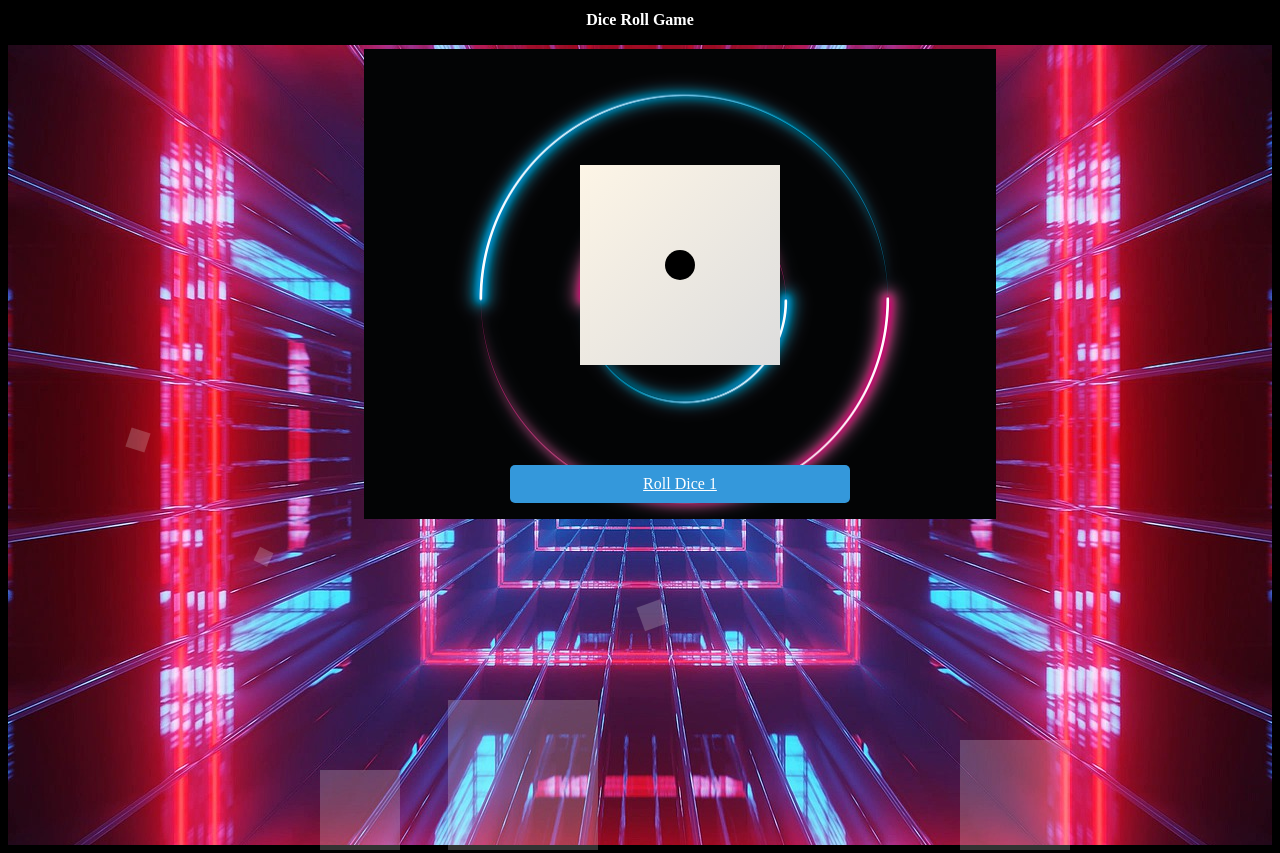
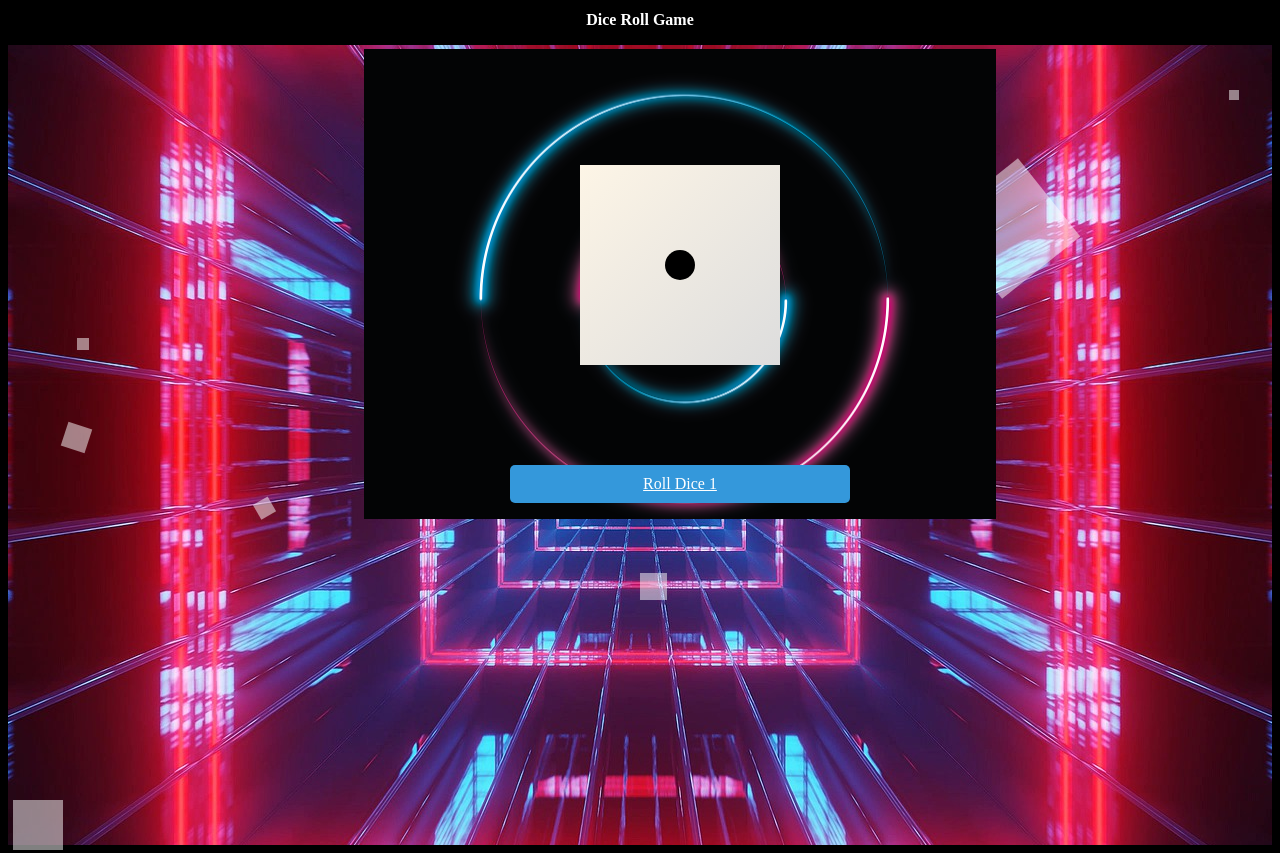
Before and after one commit to tan8325/Team4_DiceGame_Repo, a plain HTML site: page index.html in a window 1280 px wide. Shown: the top 853 px of the page. Drawn offline with Linux system fonts and the light colour scheme.

Commit message:
updated html file and backgroundstyle.css

```diff
--- a/backgroundstyle.css
+++ b/backgroundstyle.css
@@ -1,26 +1,15 @@
 /* backgroundstyle.css */
 
 
-
-
-/**{
-    margin: 0px;
-    padding: 0px;
-}
-*/
-
-
-.area{
+.backing
+{
     background: center url("images/neon.jpg");
-    background: -webkit-linear-gradient(to left, #8f94fb, #4e54c8);
     width: 100%;
     height:100vh;
-
-
 }
 
-.circles{
-/*    position: absolute;*/
+.die
+{
     top: 0;
     left: 0;
     width: 100%;
@@ -28,108 +17,128 @@
     overflow: hidden;
 }
 
-.circles li{
+.die li
+{
+    background: rgba(255, 255, 255, 0.5);
     position: absolute;
+    list-style: none;
     display: block;
-    list-style: none;
     width: 20px;
     height: 20px;
-    background: rgba(255, 255, 255, 0.2);
     animation: animate 5s linear infinite;
     bottom: -50px;
 
 }
 
-.circles li:nth-child(1){
-    left: 25%;
-    width: 80px;
-    height: 80px;
-    animation-delay: 0s;
+.die li:nth-child(1)
+{
+    left: 1%;
+    width: 50px;
+    height: 50px;
     animation-duration: 5s;
 }
 
 
-.circles li:nth-child(2){
+.die li:nth-child(2)
+{
+    left: 5%;
+    width: 25px;
+    height: 25px;
+    animation-duration: 25s;
+}
+
+.die li:nth-child(3)
+{
     left: 10%;
     width: 20px;
     height: 20px;
-    animation-delay: 0s;
-    animation-duration: 25s;
+    animation-duration: 11s;
 }
 
-.circles li:nth-child(3){
-    left: 70%;
-    width: 20px;
-    height: 20px;
-    animation-delay: 0s;
-    animation-duration: 10s;
+.die li:nth-child(4)
+{
+    left: 35%;
+    width: 65px;
+    height: 65px;
+    animation-duration: 21s;
 }
 
-.circles li:nth-child(4){
-    left: 40%;
-    width: 60px;
-    height: 60px;
-    animation-delay: 0s;
+.die li:nth-child(5)
+{
+    left: 65%;
+    width: 22px;
+    height: 22px;
+    animation-duration: 15s;
+}
+
+.die li:nth-child(6)
+{
+    left: 75%;
+    width: 100px;
+    height: 100px;
+    animation-duration: 7s;
+}
+
+.die li:nth-child(7)
+{
+    left: 32%;
+    width: 145px;
+    height: 145px;
     animation-duration: 18s;
 }
 
-.circles li:nth-child(5){
-    left: 65%;
-    width: 20px;
-    height: 20px;
-    animation-delay: 0s;
-    animation-duration: 15s;
+.die li:nth-child(8)
+{
+    left: 50%;
+    width: 27px;
+    height: 27px;
+    animation-duration: 40s;
 }
 
-.circles li:nth-child(6){
-    left: 75%;
-    width: 110px;
-    height: 110px;
-    animation-delay: 0s;
+.die li:nth-child(9)
+{
+    left: 20%;
+    width: 17px;
+    height: 17px;
+    animation-duration: 30s;
 }
 
-.circles li:nth-child(7){
-    left: 35%;
-    width: 150px;
-    height: 150px;
-    animation-delay: 0s;
-}
-
-.circles li:nth-child(8){
-    left: 50%;
-    width: 25px;
-    height: 25px;
-    animation-delay: 0s;
-    animation-duration: 45s;
-}
-
-.circles li:nth-child(9){
-    left: 20%;
-    width: 15px;
-    height: 15px;
-    animation-delay: 0s;
-    animation-duration: 35s;
-}
-
-.circles li:nth-child(10){
+.die  li:nth-child(10)
+{
     left: 85%;
-    width: 150px;
-    height: 150px;
-    animation-delay: 0s;
+    width: 140px;
+    height: 140px;
     animation-duration: 11s;
 }
 
+.die  li:nth-child(11)
+{
+    left: 96%;
+    width: 10px;
+    height: 10px;
+    animation-duration: 8s;
+}
 
+.die  li:nth-child(12)
+{
+    left: 6%;
+    width: 12px;
+    height: 12px;
+    animation-duration: 4s;
+}
 
-@keyframes animate {
+@keyframes animate
+{
 
-    50%{
+    50%
+    {
         transform: translateY(0) rotate(0deg);
         opacity: 1;
         border-radius: 0;
     }
 
-    50%{
+    50%
+    {
         transform: translateY(-1000px) rotate(720deg);
         opacity: 1;
         border-radius: 0%;
@@ -138,7 +147,8 @@
 
 }
 
-.back {
+.back
+{
   --b: 5px;  /* border thickness */
   --d: -1px; /* distance from the edge */
   --o: 15px; /* offset on hover */
@@ -157,6 +167,7 @@
   transition: .35s;
 }
 
-.back:hover {
+.back:hover
+{
   font-size: var(--o);
 }
--- a/index.html
+++ b/index.html
@@ -9,9 +9,11 @@
 </head>
 <body>
 <h1>Dice Roll Game</h1>
-<div class="area"> <!-- backgroundstyle.css -->
-    <ul class="circles"> <!-- backgroundstyle.css -->
+<div class="backing"> <!-- backgroundstyle.css -->
+    <ul class="die"> <!-- backgroundstyle.css -->
         <li></li>        <!-- backgroundstyle.css -->
+        <li></li>
+        <li></li>
         <li></li>
         <li></li>
         <li></li>
```
Also changed, not shown: 1 other file.
